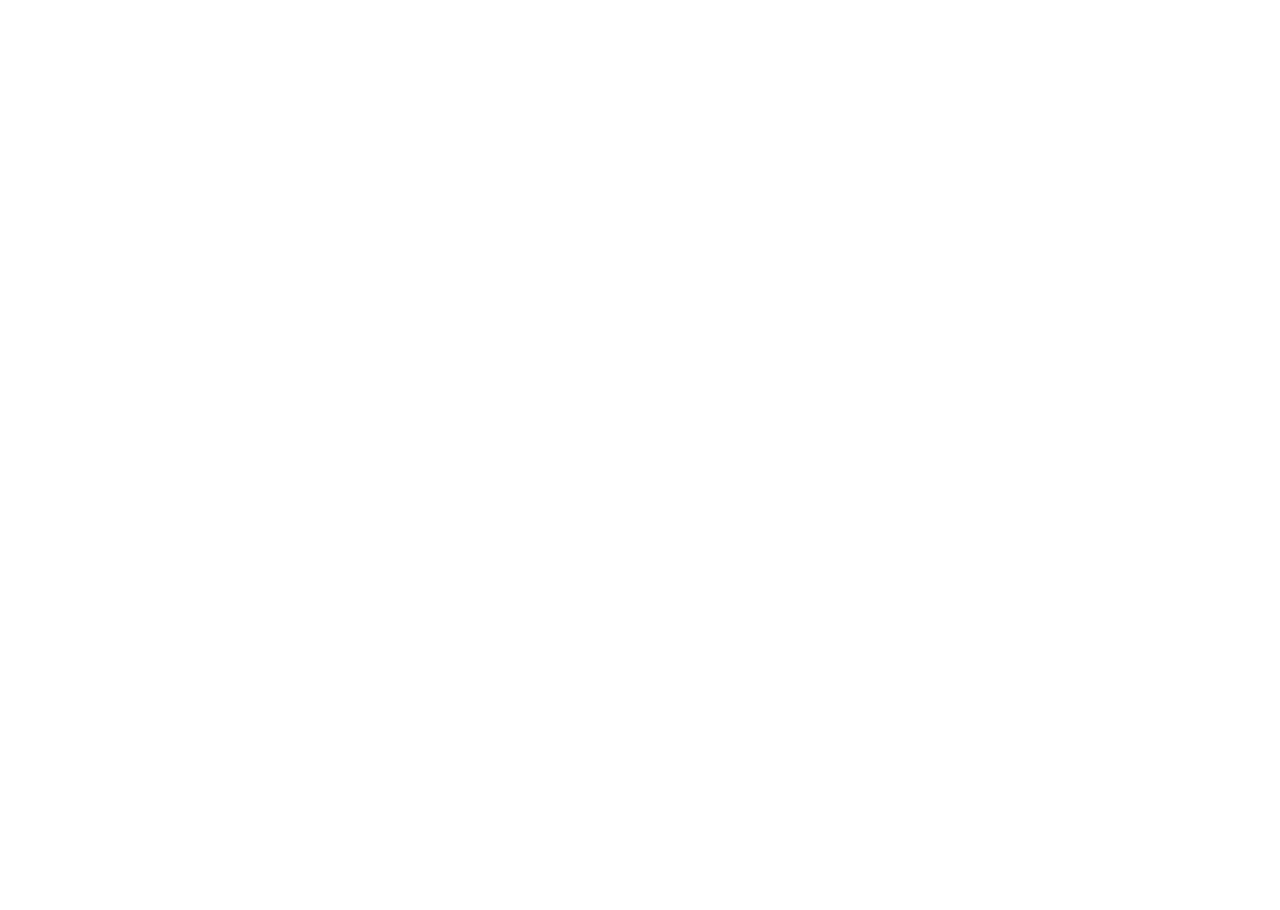
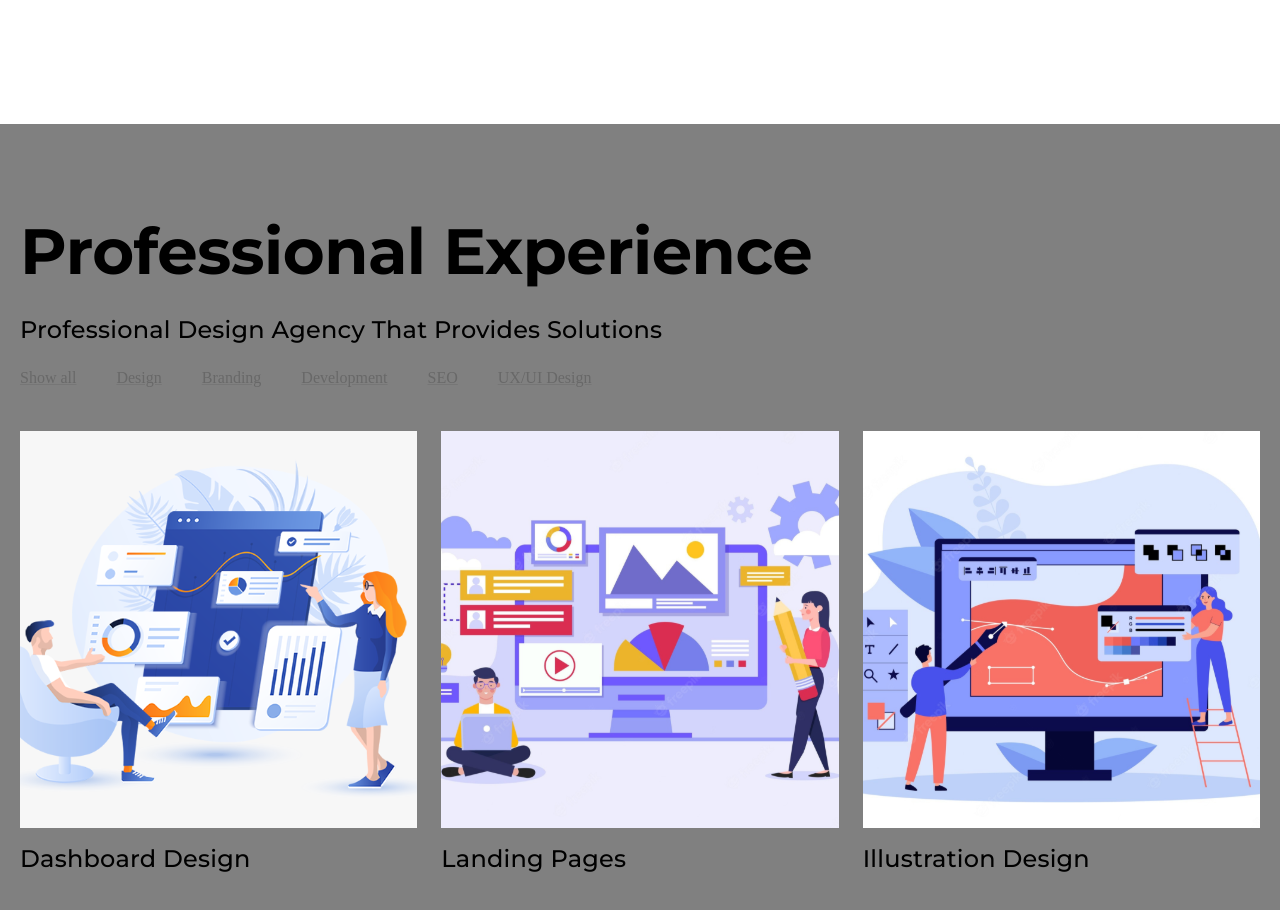
Before and after one commit to hal-alex/material-ui-projects, a React (Create React App) app in the folder project 1/: page / in a window 1280 px wide. Shown: the part 1860-2770 px from the top of the page. Before the commit the page ends 1984 px from the top, so only its background shows below. Built offline with nearby package versions, Linux system fonts and the light colour scheme.

Commit message:
styled experience component

```diff
--- a/project 1/src/App.js
+++ b/project 1/src/App.js
@@ -7,6 +7,7 @@ import Header from "./components/Header"
 import Hero from "./components/Hero"
 import Card from "./components/Card"
 import CreativeDesign from "./components/CreativeDesign"
+import Experience from "./components/Experience"
 
 function App() {
   return (
@@ -14,6 +15,7 @@ function App() {
       <Header></Header>
       <Hero></Hero>
       <CreativeDesign></CreativeDesign>
+      <Experience></Experience>
     </Box>
   );
 }
--- a/project 1/src/components/Experience.js
+++ b/project 1/src/components/Experience.js
@@ -16,7 +16,56 @@ const Experience = () => {
         "UX/UI Design"
     ]
 
-    const styles = {}
+    const styles = {
+        experience: (theme) => ({
+            padding: "44px 20px",
+            display: "flex",
+            justifyContent: "center",
+            textAlign: "center",
+            background: "gray",
+            [theme.breakpoints.up("sm")]: {
+                textAlign: "left",
+            },
+            [theme.breakpoints.up("lg")]: {
+                padding: "88px 20px",
+            },
+        }),
+        wrapper: {
+            maxWidth: "1240px"
+        },
+        links: (theme) => ({
+            flexGrow: 1,
+            display: "flex",
+            flexWrap: "wrap",
+            maxWidth: "1240px",
+            gap: "20px",
+            [theme.breakpoints.up("sm")]: {
+                maxWidth: "100%",
+                gap: "40px",
+            },
+        }),
+        imgItem: (theme) => ({
+            width: "100%",
+            marginTop: "24px",
+            maxWidth: "402px",
+            [theme.breakpoints.up("sm")]: {
+                marginTop: "44px",
+            },
+        }),
+        contentTitle: (theme) => ({
+            fontSize: "14px",
+            lineHeight: "17px",
+            textAlign: "left",
+            marginTop: "12px",
+            maxWidth: "402px",
+            margin: "12px auto 0",
+            ...theme.typography.someStyle,
+            [theme.breakpoints.up("sm")]: {
+                fontSize: "24px",
+                lineHeight: "29px",
+            },
+        }),
+    }
 
     return (
         <Box sx={styles.experience}>
@@ -50,9 +99,31 @@ const Experience = () => {
                             </Typography>
                         </Box>
                     </Grid>
+                    <Grid item xs={6} sm={4} md={4}>
+                        <Box>
+                            <Box component="img" src={landingPhoto}
+                                sx={styles.imgItem}
+                            >
+                            </Box>
+                            <Typography sx={styles.contentTitle}>
+                                landing pages
+                            </Typography>
+                        </Box>
+                    </Grid>
+                    <Grid item xs={6} sm={4} md={4}>
+                        <Box>
+                            <Box component="img" src={illustrationPhoto}
+                                sx={styles.imgItem}
+                            >
+                            </Box>
+                            <Typography sx={styles.contentTitle}>
+                                illustration design
+                            </Typography>
+                        </Box>
+                    </Grid>
                 </Grid>
             </Box>
-        </Box >
+        </Box>
     )
 }
 
--- a/project 1/src/theme.js
+++ b/project 1/src/theme.js
@@ -46,6 +46,10 @@ const theme = createTheme({
                 lineHeight: "29px",
             },
 
+        },
+        someStyle: {
+            fontFamily: "Montserrat, sans-serif",
+            textTransform: "capitalize",
         }
     }
 })
```
